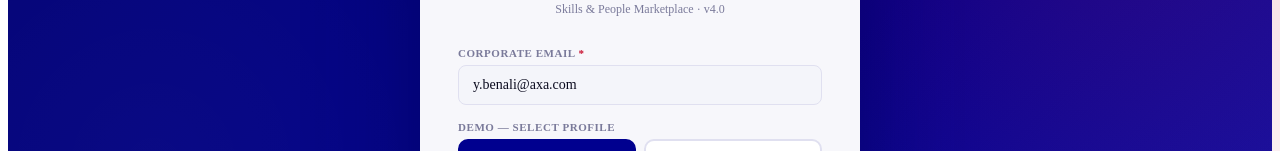
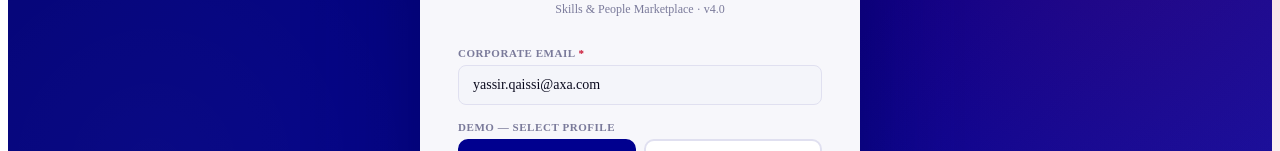
Before and after one commit to YForce1/smart-mobility, a React (Vite) app: page / in a window 1280 px wide. Shown: the part 275-426 px from the top of the page. Built offline with nearby package versions, Linux system fonts and the light colour scheme.

Commit message:
rebuild dist with real org data

```diff
--- a/src/App.jsx
+++ b/src/App.jsx
@@ -411,7 +411,7 @@ const Empty = ({icon,text}) => (
 // ── AUTH PAGE ──────────────────────────────────────────────────
 function AuthPage({onLogin}) {
   const [step,setStep]=useState("login");
-  const [email,setEmail]=useState("y.benali@axa.com");
+  const [email,setEmail]=useState("yassir.qaissi@axa.com");
   const [role,setRole]=useState("admin");
   const [loading,setLoading]=useState(false);
   const [code,setCode]=useState(["","","","","",""]);
@@ -421,8 +421,8 @@ function AuthPage({onLogin}) {
     setLoading(true);
     const userMap = {
       admin:    { id:"u0", name:"QAISSI Yassir",   email, role:"admin",   department:"Technology", is_manager:true, team:["e01","e02","e03","e04","e05","e06"] },
-      hr:       { id:"u1", name:"SLIMANI Hakim",    email:"h.slimani@axa.com",  role:"hr",      department:"HR",         employee_id:"mgr2" },
-      manager:  { id:"u2", name:"BOURON Charley",   email:"c.bouron@axa.com",   role:"manager", department:"Technology",  employee_id:"mgr1", is_manager:true, team:["e11","e12","e13","e14","e15","e16"] },
+      hr:       { id:"u1", name:"SLIMANI Hakim",    email:"hakim.slimani@axa.com",  role:"hr",      department:"HR",         employee_id:"mgr2" },
+      manager:  { id:"u2", name:"BOURON Charley",   email:"charley.bouron@axa.com",   role:"manager", department:"Technology",  employee_id:"mgr1", is_manager:true, team:["e11","e12","e13","e14","e15","e16"] },
       employee: { id:"u3", name:"SLUITER John",     email:"j.sluiter@axa.com",  role:"employee",department:"Technology",  employee_id:"e16" },
 };
     setTimeout(()=>onLogin(userMap[role]||userMap.admin),600);
```
Also changed, not shown: 3 other files (tests, documents, lock files or other folders).
